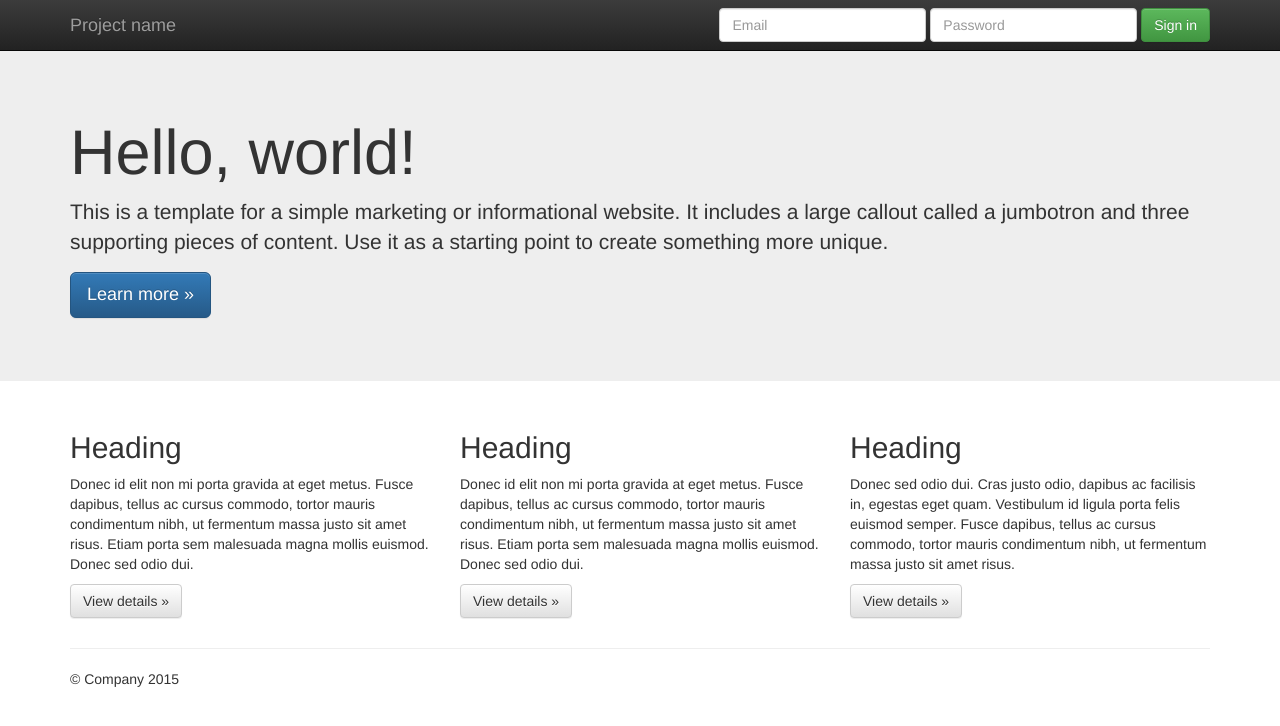
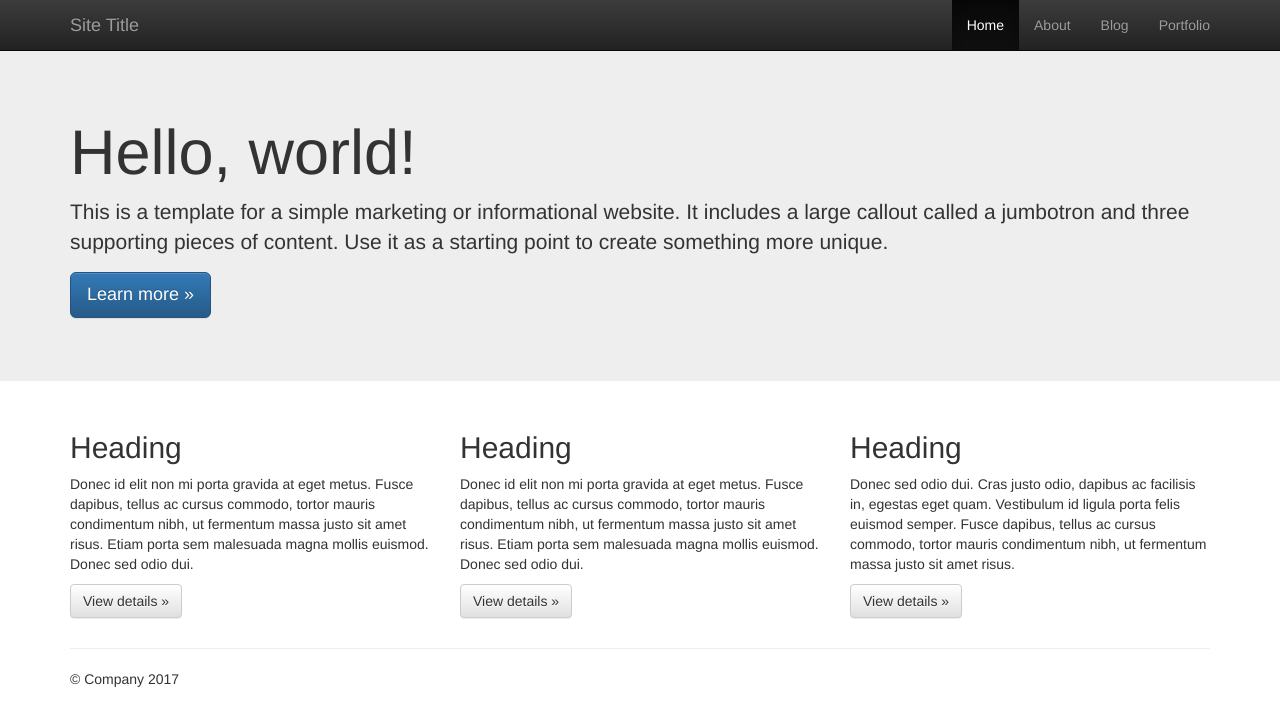
Before and after one commit to Darrius1121/initializr-bootstrap-site-template, a plain HTML site: page index.html in a window 1280 px wide. Drawn offline with nearby package versions, Linux system fonts and the light colour scheme.

Commit message:
Add example links to the navbar.

```diff
--- a/index.html
+++ b/index.html
@@ -3,7 +3,7 @@
     <head>
         <meta charset="utf-8">
         <meta http-equiv="X-UA-Compatible" content="IE=edge,chrome=1">
-        <title></title>
+        <title>Sample Website</title>
         <meta name="description" content="">
         <meta name="viewport" content="width=device-width, initial-scale=1">
         <link rel="apple-touch-icon" href="apple-touch-icon.png">
@@ -33,19 +33,18 @@
             <span class="icon-bar"></span>
             <span class="icon-bar"></span>
           </button>
-          <a class="navbar-brand" href="#">Project name</a>
+          <a class="navbar-brand" href="#">Site Title</a>
         </div>
         <div id="navbar" class="navbar-collapse collapse">
-          <form class="navbar-form navbar-right" role="form">
-            <div class="form-group">
-              <input type="text" placeholder="Email" class="form-control">
-            </div>
-            <div class="form-group">
-              <input type="password" placeholder="Password" class="form-control">
-            </div>
-            <button type="submit" class="btn btn-success">Sign in</button>
-          </form>
-        </div><!--/.navbar-collapse -->
+          <div class="navbar-right">
+            <ul class="navbar-nav nav">
+              <li class="active"><a href="#">Home</a></li>
+              <li><a href="about.html">About</a></li>
+              <li><a href="blog.html">Blog</a></li>
+              <li><a href="portfolio.html">Portfolio</a></li>
+            </ul>
+          </div>
+        </div>
       </div>
     </nav>
 
@@ -81,9 +80,10 @@
       <hr>
 
       <footer>
-        <p>&copy; Company 2015</p>
+        <p>&copy; Company 2017</p>
       </footer>
-    </div> <!-- /container -->        <script src="//ajax.googleapis.com/ajax/libs/jquery/1.11.2/jquery.min.js"></script>
+    </div> <!-- /container -->
+        <script src="//ajax.googleapis.com/ajax/libs/jquery/1.11.2/jquery.min.js"></script>
         <script>window.jQuery || document.write('<script src="js/vendor/jquery-1.11.2.min.js"><\/script>')</script>
 
         <script src="js/vendor/bootstrap.min.js"></script>
```
